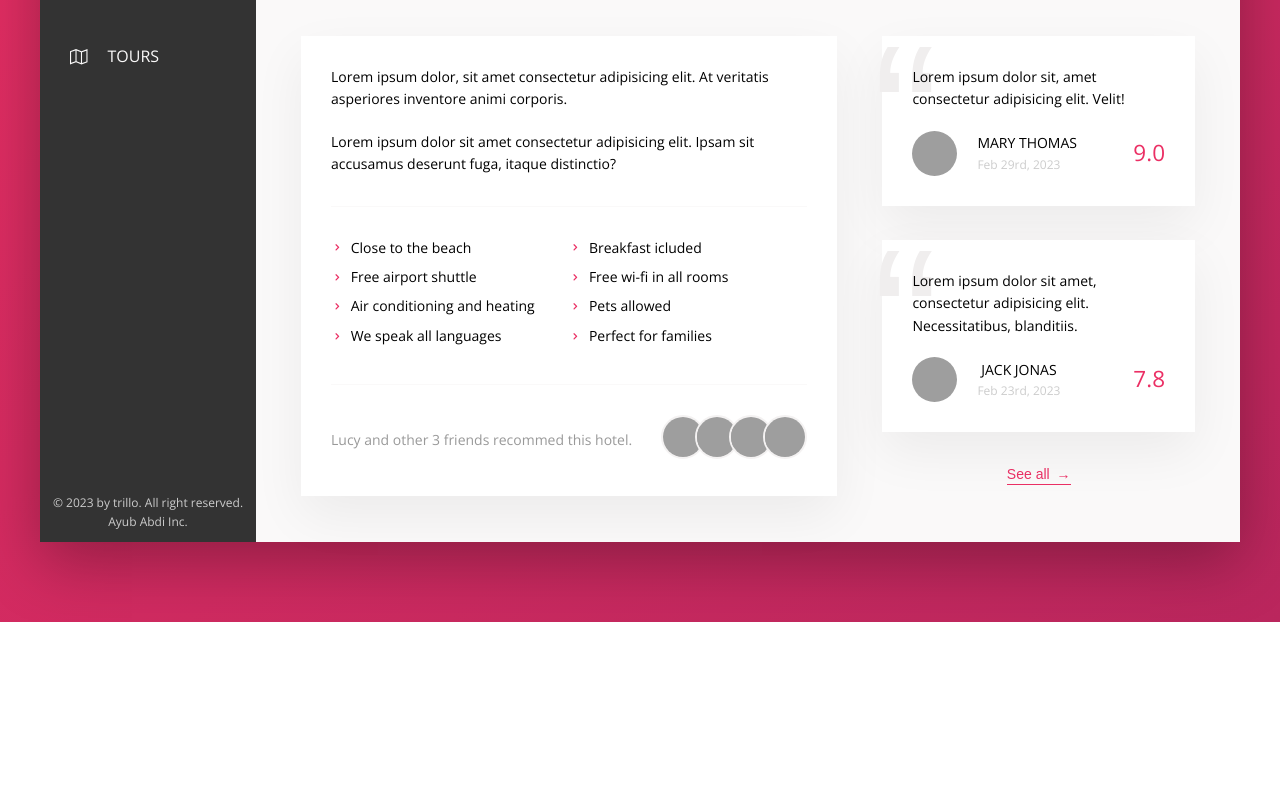
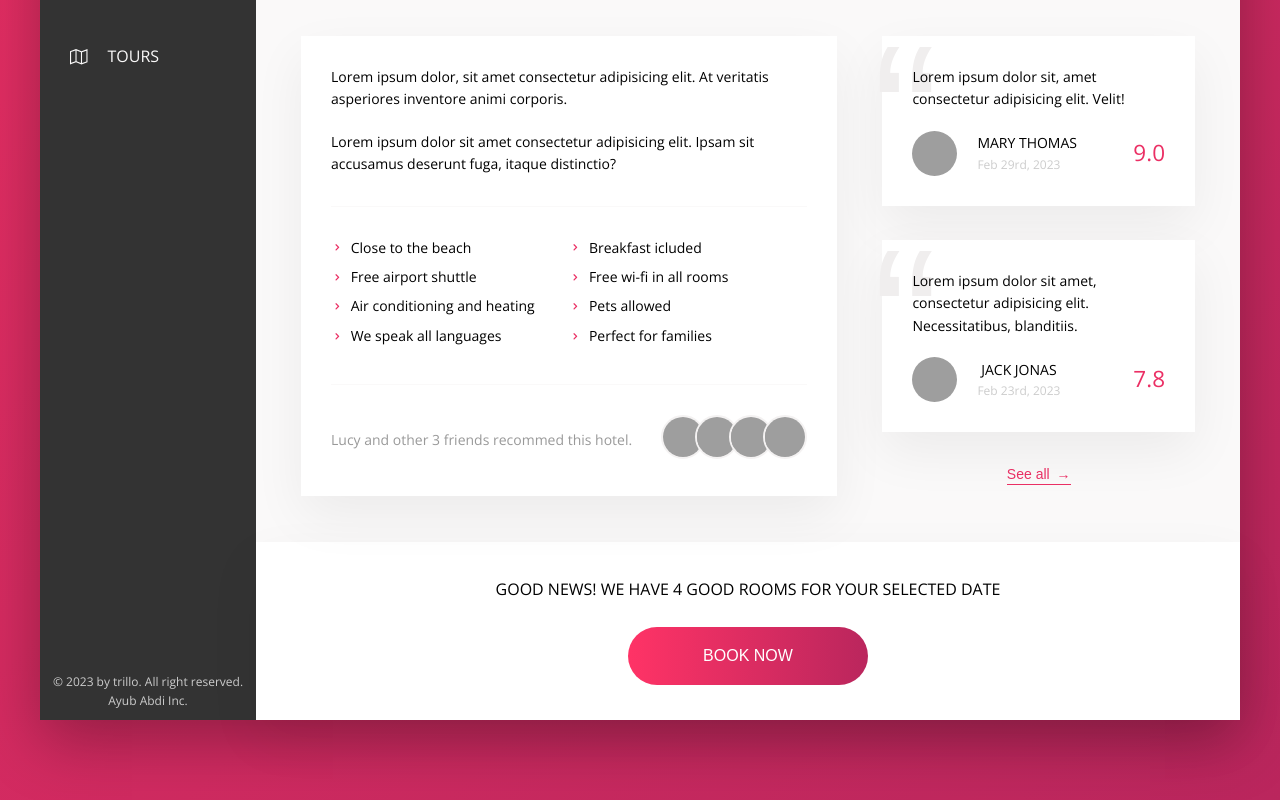
Before and after one commit to Eyub-Abdi/Trillo, a React (Create React App) app: page / in a window 1280 px wide. Shown: the part 468-1268 px from the top of the page. Before the commit the page ends 1090 px from the top, so only its background shows below. Built offline with nearby package versions, Linux system fonts and the light colour scheme; grey boxes are pictures that could not be loaded.

Commit message:
Build Call to action component

```diff
--- /dev/null
+++ b/src/components/cta/CallToAction.jsx
@@ -0,0 +1,16 @@
+import { useEffect } from 'react'
+import './call-to-action.scss'
+
+function CallToAction() {
+  return (
+    <div className="cta">
+      <h2 className="cta__book-now">Good news! we have 4 good rooms for your selected date</h2>
+      <button className="btn">
+        <span className="btn__visible">Book now</span>
+        <span className="btn__hiden">Only 4 rooms left</span>
+      </button>
+    </div>
+  )
+}
+
+export default CallToAction
--- /dev/null
+++ b/src/components/cta/call-to-action.scss
@@ -0,0 +1,62 @@
+@import '../../sass/variables';
+@import '../../sass/animations';
+
+.cta {
+  text-align: center;
+  box-shadow: $shadowLight;
+  // background-color: $colorGreyLight-1;
+  padding: 3.5rem 0;
+
+  &__book-now {
+    font-size: $defaultFontSize;
+    text-transform: uppercase;
+    margin-bottom: 2.5rem;
+    font-weight: 300;
+  }
+}
+.btn {
+  font-size: $defaultFontSize;
+  border: none;
+  border-radius: 100px;
+  text-transform: uppercase;
+  cursor: pointer;
+  background-image: linear-gradient(to right, $colorPrimaryLight, $colorPrimaryDark);
+  color: $colorWhite;
+  position: relative;
+  overflow: hidden;
+
+  &__visible {
+    padding: 2rem 7.5rem;
+  }
+
+  & > * {
+    height: 100%;
+    width: 100%;
+    display: inline-block;
+    transition: all 0.2s;
+  }
+
+  &__hiden {
+    position: absolute;
+    padding: 2rem 0;
+    top: -100%;
+    left: 0;
+  }
+
+  &:hover {
+    background-image: linear-gradient(to left, $colorPrimaryLight, $colorPrimaryDark);
+  }
+
+  &:hover &__visible {
+    transform: translateY(100%);
+  }
+
+  &:hover &__hiden {
+    top: 0;
+  }
+
+  &:focus {
+    outline: none;
+    animation: pulsate 1s infinite;
+  }
+}
--- a/src/components/hotel-view/HotelView.jsx
+++ b/src/components/hotel-view/HotelView.jsx
@@ -4,6 +4,7 @@
 import Gallery from '../gallery/Gallery'
 import HotelOverview from '../hotel-overview/HotelOverview'
 import HotelDetails from '../hotel-details/HotelDetails'
+import CallToAction from '../cta/CallToAction'
 
 function HotelView() {
   return (
@@ -11,6 +12,7 @@
       <Gallery />
       <HotelOverview />
       <HotelDetails />
+      <CallToAction />
     </main>
   )
 }
```
